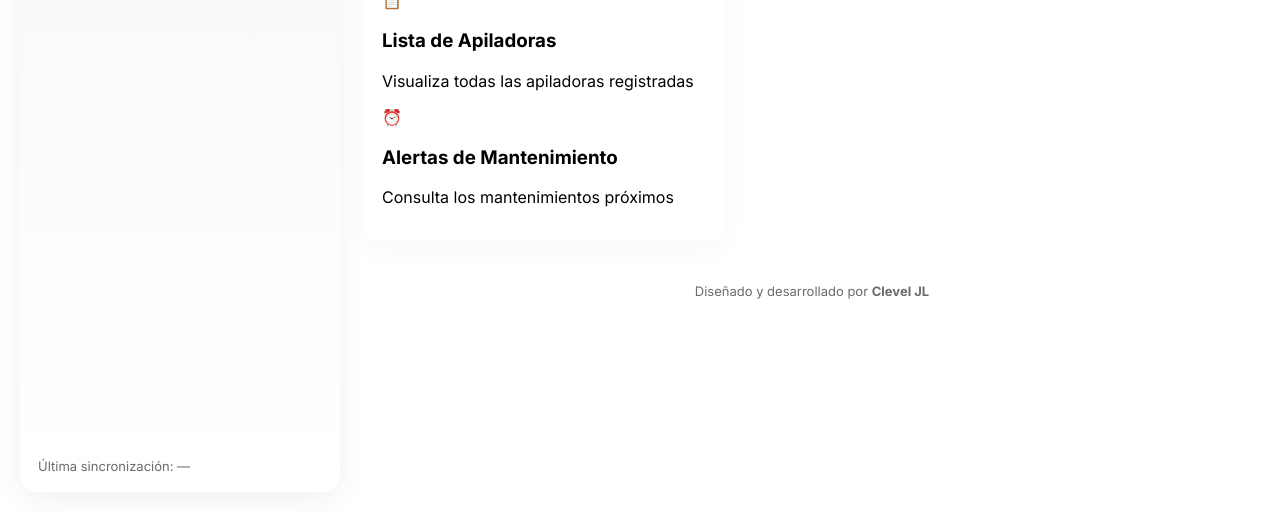
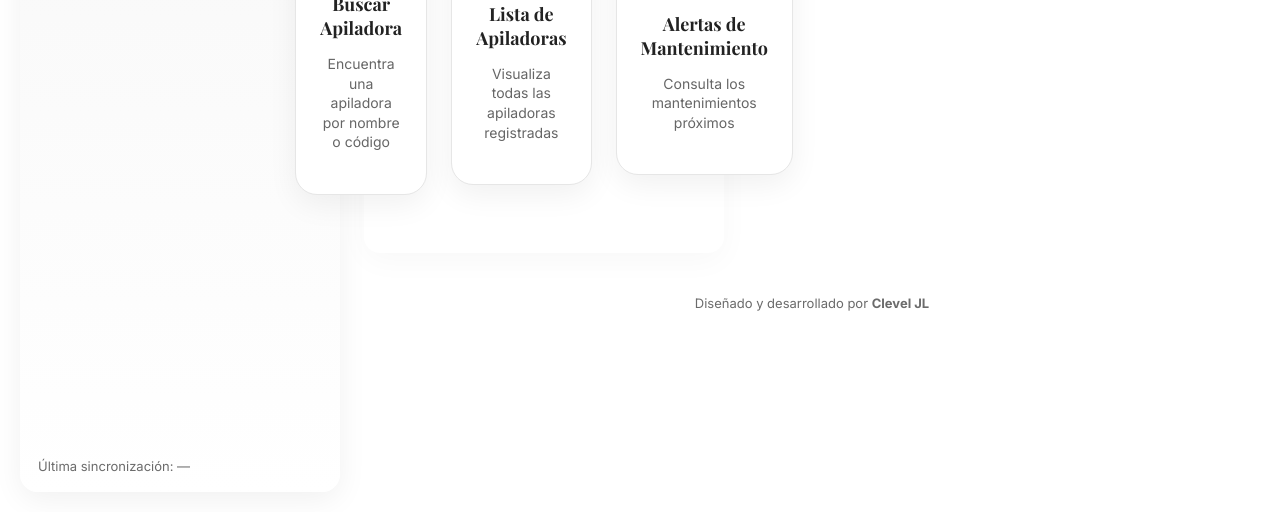
Before and after one commit to cleveljl25-maker/RicarddoSA, a plain HTML site: page index.html in a window 1280 px wide. Shown: the part 288-800 px from the top of the page. Drawn offline with nearby package versions, Linux system fonts and the light colour scheme.

Commit message:
Update styles.css

```diff
--- a/styles.css
+++ b/styles.css
@@ -101,3 +101,69 @@ footer{font-size:13px;color:var(--muted);text-align:center;padding:12px}
     padding: 12px;
   }
 }
+
+/* ===== DASHBOARD TARJETAS ===== */
+
+.dashboard-cards {
+  display: flex;
+  gap: 24px;
+  justify-content: center;
+  align-items: center;
+  min-height: 100%;
+  padding: 40px 10px;
+}
+
+/* Tarjeta */
+.dash-card {
+  background: #ffffff;
+  border: 1px solid #e6e6e6;
+  border-radius: 22px;
+  padding: 28px 24px;
+  width: 260px;
+  text-align: center;
+  cursor: pointer;
+  box-shadow: 0 10px 30px rgba(0,0,0,0.06);
+  transition: all 0.3s ease;
+}
+
+/* Hover */
+.dash-card:hover {
+  transform: translateY(-6px);
+  box-shadow: 0 18px 40px rgba(0,0,0,0.12);
+  border-color: var(--gold-dark);
+}
+
+/* Icono */
+.dash-icon {
+  font-size: 42px;
+  margin-bottom: 14px;
+}
+
+/* Título */
+.dash-card h3 {
+  font-family: "Playfair Display", serif;
+  font-size: 18px;
+  margin-bottom: 8px;
+  color: #222;
+}
+
+/* Texto */
+.dash-card p {
+  font-size: 14px;
+  color: #666;
+  line-height: 1.4;
+}
+
+/* ===== RESPONSIVE MÓVIL ===== */
+@media (max-width: 768px) {
+  .dashboard-cards {
+    flex-direction: column;
+    gap: 18px;
+    padding: 20px 0;
+  }
+
+  .dash-card {
+    width: 100%;
+    max-width: 340px;
+  }
+}
```
